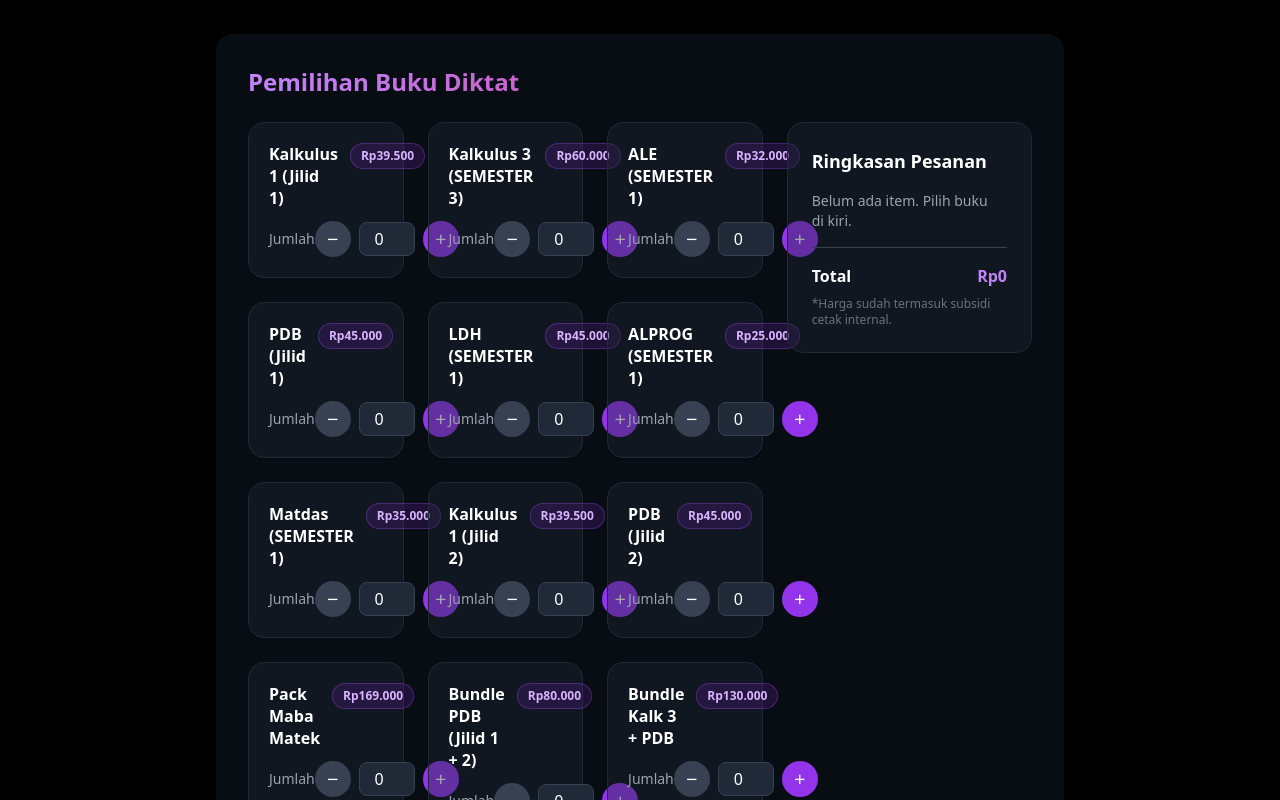
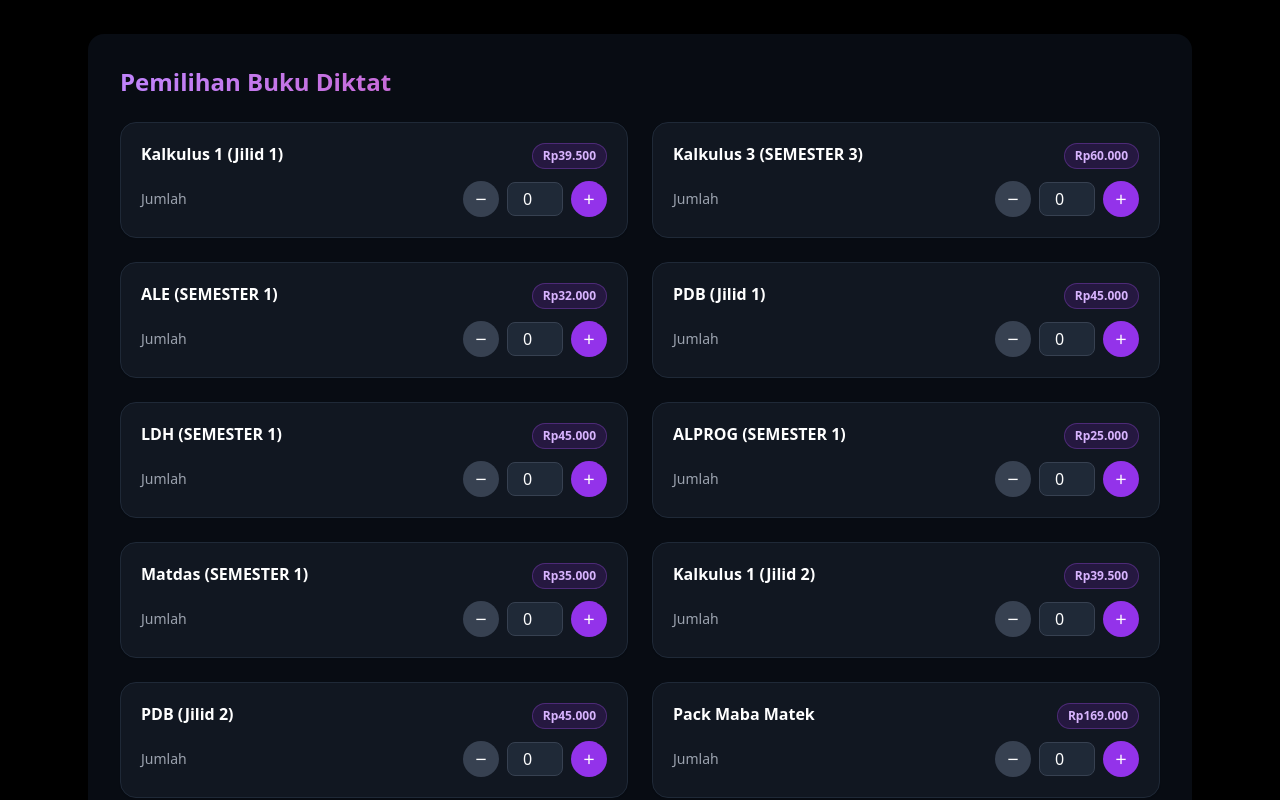
Before and after one commit to FeynmanProject/feynmanbookstore.github.io, a Next.js app: page /order in a window 1280 px wide. Shown: the part 740-1540 px from the top of the page. Built offline with nearby package versions, Linux system fonts and the light colour scheme.

Commit message:
Update page.tsx

```diff
--- a/app/order/page.tsx
+++ b/app/order/page.tsx
@@ -223,7 +223,7 @@ const response = await fetch('/api/submit-order', {
 
   return (
     <div className="min-h-screen bg-black text-white">
-      <div className="max-w-4xl mx-auto px-6 py-12">
+      <div className="max-w-6xl mx-auto px-6 py-12">
         {/* Header */}
         <div className="mb-12">
           <Link
@@ -342,10 +342,10 @@ const response = await fetch('/api/submit-order', {
   </h2>
 
   {/* Grid: katalog (2 kolom) + summary (1 kolom) di desktop */}
-  <div className="grid lg:grid-cols-3 gap-6">
+  <div className="grid gap-6 lg:[grid-template-columns:minmax(0,1fr)_320px]">
     {/* Katalog */}
     <div className="lg:col-span-2">
-      <div className="grid grid-cols-1 sm:grid-cols-2 xl:grid-cols-3 gap-6">
+      <div className="grid grid-cols-1 sm:grid-cols-2 2xl:grid-cols-3 gap-6">
         {books.map((book) => {
           const qty = formData.quantities[book.id] || 0;
           const subtotal = qty * book.price;
```
